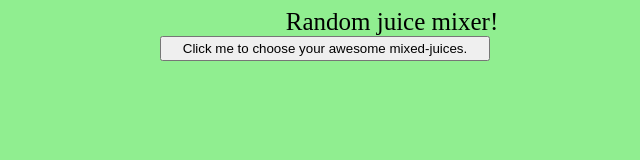
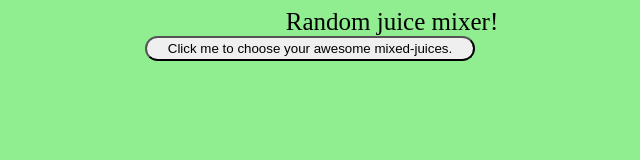
Before and after one commit to Koding22/array, a plain HTML site: page index.html in a window 1280 px wide. Shown: the whole page, without its empty margins (248-888 px from the left). Drawn offline with Linux system fonts and the light colour scheme.

Commit message:
changed the shape of the button

```diff
--- a/css/style.css
+++ b/css/style.css
@@ -10,7 +10,12 @@ header{
 	font-size: 25px;
 }
 button{
-	margin-left: 400px;
+	margin-left: 385px;
 	height: 25px;
 	width: 330px;
+	border-top-left-radius: 20px;
+	border-top-right-radius: 20px;
+	border-bottom-right-radius: 20px;
+	border-bottom-left-radius: 20px;
+
 }
```
